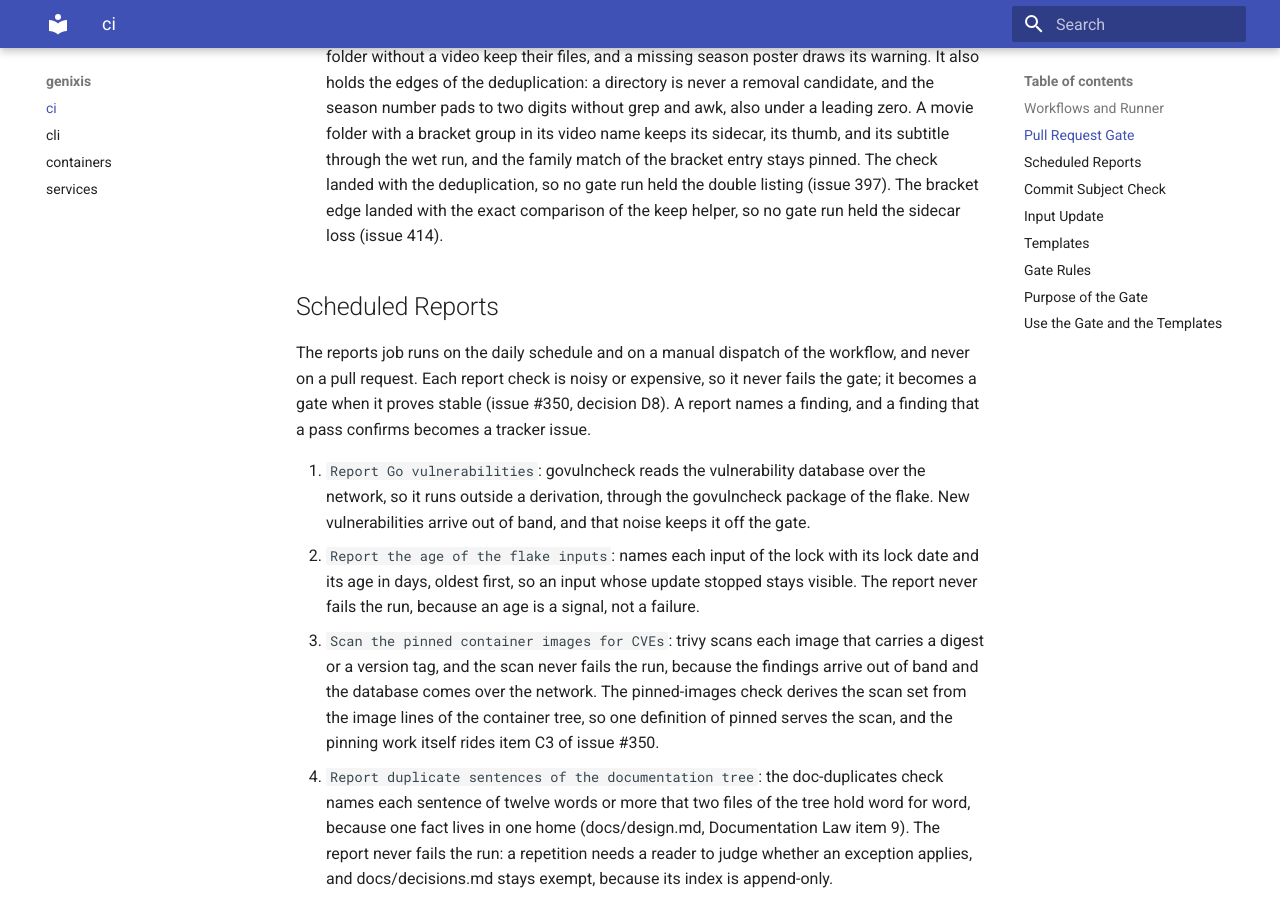
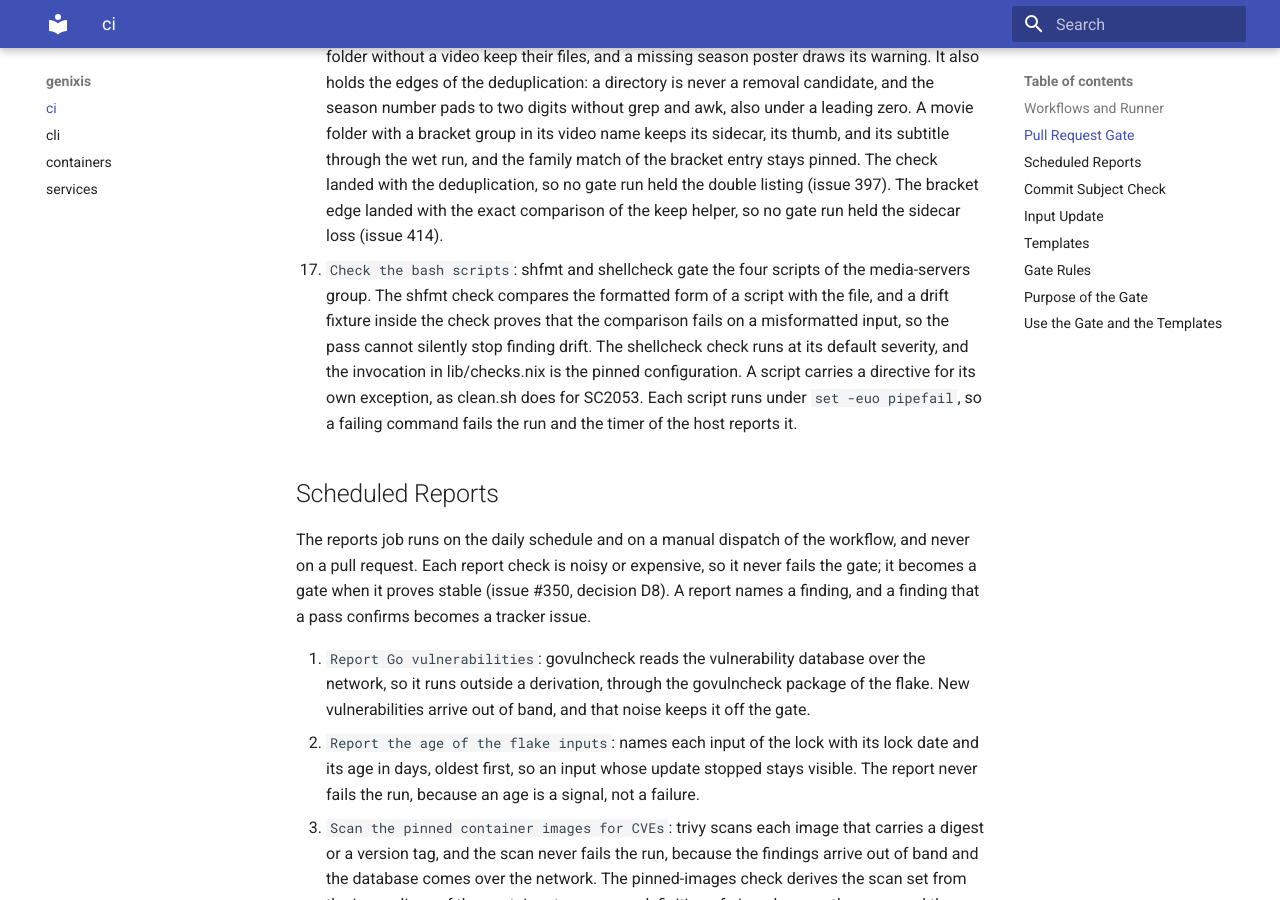
Before and after one commit to Jracon/genixis, an MkDocs documentation site: the page built from docs/ci.md, in a window 1280 px wide and 900 px high, scrolled down 2608 px. Built offline with MkDocs 1.6.1 and Material for MkDocs 9.7.7, drawn with Linux system fonts in a browser that asks for light colours.

Commit message:
feat: shfmt and shellcheck gate the bash scripts of the media servers
The repository managed bash with no formatter and no linter, so no pull request failed when a session skipped either pass (issue 426). The shfmt check pins the tab indent of the tree, because the shfmt default moved to spaces, and a drift fixture inside the check proves that the comparison fails on a misformatted input. The shellcheck check runs at its default severity, and the invocation in lib/checks.nix is the pinned configuration.

playlist_generator.sh now runs with set -euo pipefail, so the daily timer of the host reports a failing run (issue 426, criterion 4). path_generator.sh quotes its printf arguments, the one shellcheck finding. Both tools join the devShell, so a person runs the identical passes by hand.

Co-Authored-By: Claude Code <noreply@anthropic.com>

```diff
--- a/docs/ci.md
+++ b/docs/ci.md
@@ -33,6 +33,7 @@ Each check derivation lives in lib/checks.nix, so the `Check flake` step builds
 14. `Gate the port claims`: the port-claims check derives the published ports of each host from the evaluated tree, and it fails when two services claim one host port with one protocol, because two claimants cannot both bind it. It reads the ports of every container, the default ports of the native syncthing, and the port of tailscale. A container with host networking publishes its ports directly, so the check cannot see it, and jellyfin is the one today. The check landed with the fix of the syncthing pair, so no gate run held the defect (issue 370).
 15. `Gate the playlist generator fixture`: the playlist-fixture check runs playlist_generator.sh of the media-servers group against a fixture tree, with the one deployed playlist prefix of a copy rewritten to that tree, because the sandbox of a derivation cannot write /mnt. The fixture covers a relative and an absolute manifests directory, a relative manifest file, the call without an argument, the PLAYLIST_DIRECTORY override of the playlists root with the log line that names the root, a two-entry manifest that one run writes and a rerun replaces, the skip branches of a no-match line and a double-match line, a library path with an XML special character, and the empty-directory exit. The check landed with the fix of the relative manifests directory, so no gate run held the defect (issue 401).
 16. `Gate the clean script fixture`: the clean-fixture check runs clean.sh of the media-servers group against a fixture tree in a dry run and a wet run. The script needs no store-forced adaptation, so the fixture runs the repository file itself, which the installed media-clean command copies verbatim. The fixture covers the probe surface of the ingestion pull: a dry run lists each candidate file once and logs it once, the wet run deletes the stray files and keeps the videos, the sidecars, the thumbs, and the posters, a season without a video and a folder without a video keep their files, and a missing season poster draws its warning. It also holds the edges of the deduplication: a directory is never a removal candidate, and the season number pads to two digits without grep and awk, also under a leading zero. A movie folder with a bracket group in its video name keeps its sidecar, its thumb, and its subtitle through the wet run, and the family match of the bracket entry stays pinned. The check landed with the deduplication, so no gate run held the double listing (issue 397). The bracket edge landed with the exact comparison of the keep helper, so no gate run held the sidecar loss (issue 414).
+17. `Check the bash scripts`: shfmt and shellcheck gate the four scripts of the media-servers group. The shfmt check compares the formatted form of a script with the file, and a drift fixture inside the check proves that the comparison fails on a misformatted input, so the pass cannot silently stop finding drift. The shellcheck check runs at its default severity, and the invocation in lib/checks.nix is the pinned configuration. A script carries a directive for its own exception, as clean.sh does for SC2053. Each script runs under `set -euo pipefail`, so a failing command fails the run and the timer of the host reports it.
 
 ## Scheduled Reports
 
```
Also changed, not shown: 5 other files.
